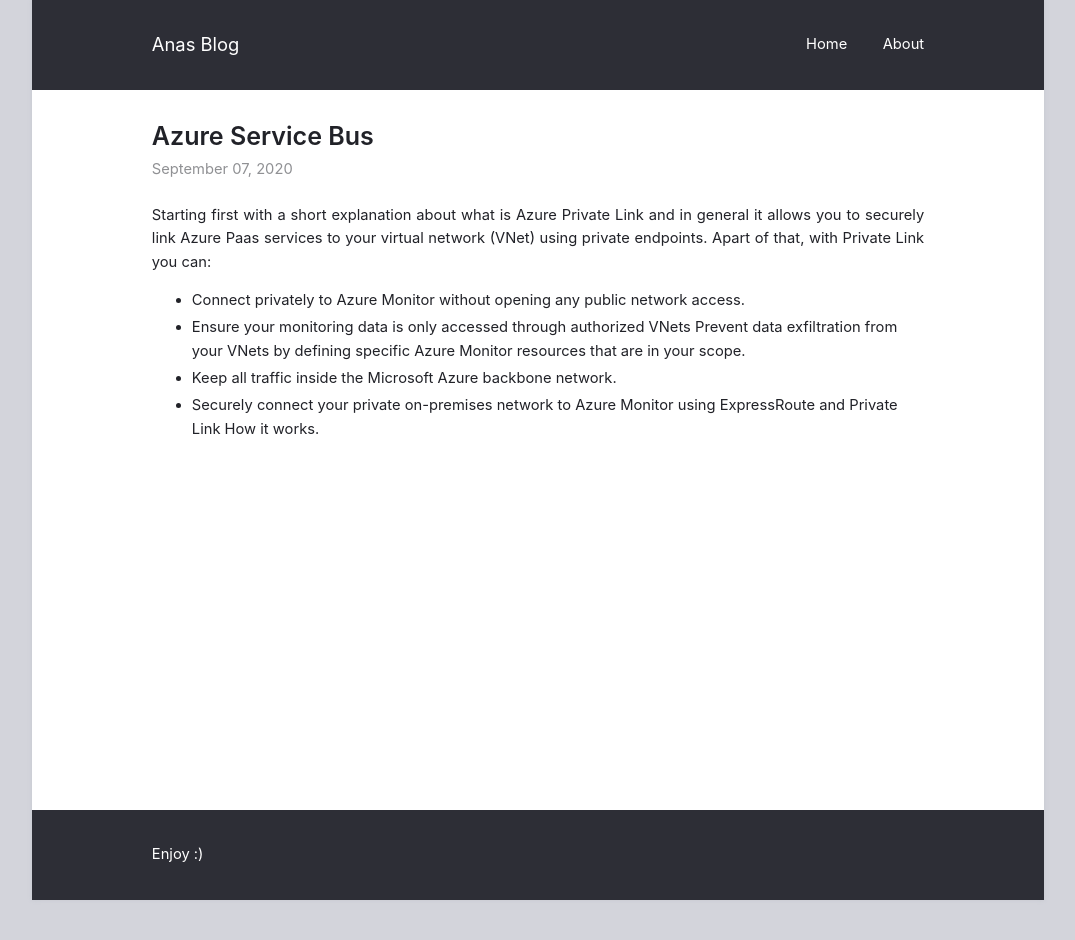
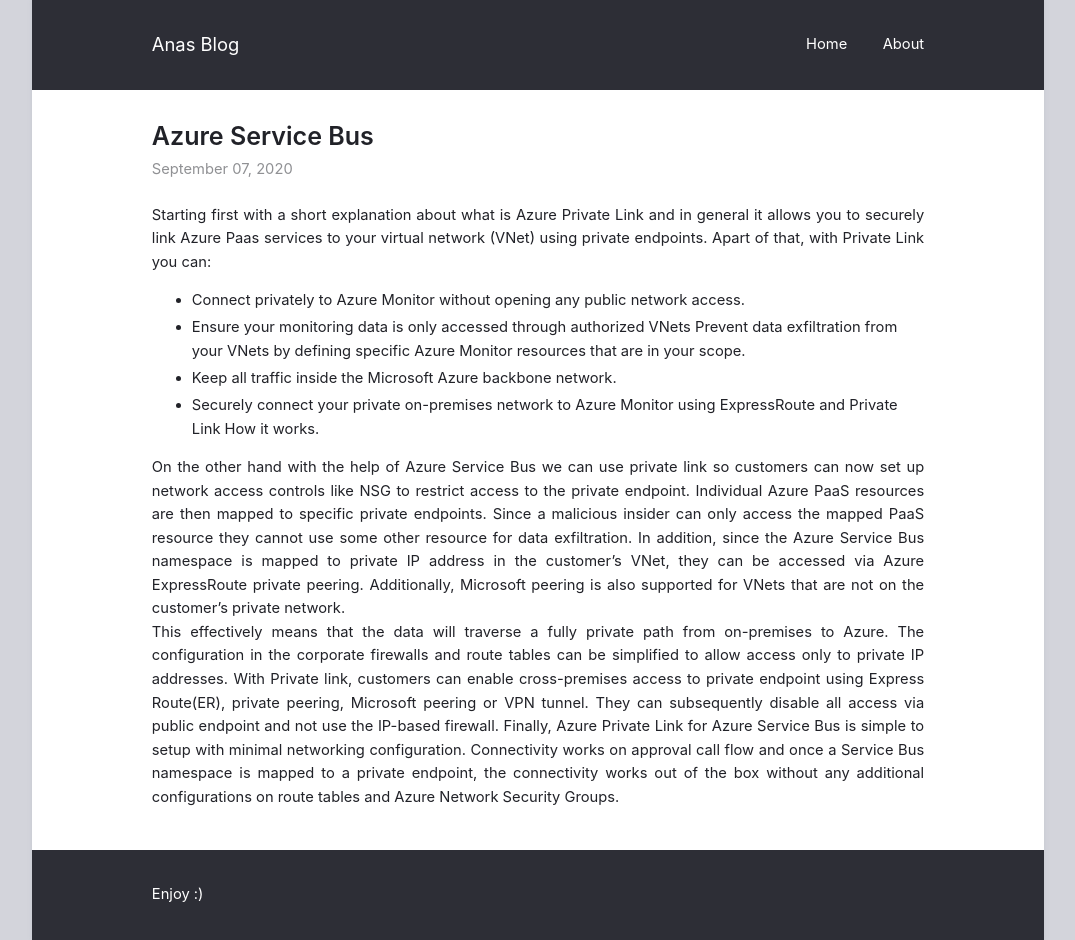
Before and after one commit to ItsAnass/ItsAnass.github.io, a Jekyll site: the page built from _posts/2020-09-07-Cloud-Network.md, in a window 1280 px wide. Shown: the whole page, without its empty margins (102-1177 px from the left). Built offline with Jekyll 4.4.1, drawn with Linux system fonts in a browser that asks for light colours; before the commit the page ends 900 px from its top, so only the background shows below that.

Commit message:
Update 2020-09-07-Cloud-Network.md

```diff
--- a/_posts/2020-09-07-Cloud-Network.md
+++ b/_posts/2020-09-07-Cloud-Network.md
@@ -8,3 +8,6 @@ Starting first with a short explanation about what is Azure Private Link and in
 * Ensure your monitoring data is only accessed through authorized VNets Prevent data exfiltration from your VNets by defining specific Azure Monitor resources that are in your scope.
 * Keep all traffic inside the Microsoft Azure backbone network.
 * Securely connect your private on-premises network to Azure Monitor using ExpressRoute and Private Link How it works.
+
+On the other hand with the help of Azure Service Bus we can use private link so customers can now set up network access controls like NSG to restrict access to the private endpoint. Individual Azure PaaS resources are then mapped to specific private endpoints. Since a malicious insider can only access the mapped PaaS resource they cannot use some other resource for data exfiltration. In addition, since the Azure Service Bus namespace is mapped to private IP address in the customer’s VNet, they can be accessed via Azure ExpressRoute private peering. Additionally, Microsoft peering is also supported for VNets that are not on the customer’s private network.
+This effectively means that the data will traverse a fully private path from on-premises to Azure. The configuration in the corporate firewalls and route tables can be simplified to allow access only to private IP addresses. With Private link, customers can enable cross-premises access to private endpoint using Express Route(ER), private peering, Microsoft peering or VPN tunnel. They can subsequently disable all access via public endpoint and not use the IP-based firewall. Finally, Azure Private Link for Azure Service Bus is simple to setup with minimal networking configuration. Connectivity works on approval call flow and once a Service Bus namespace is mapped to a private endpoint, the connectivity works out of the box without any additional configurations on route tables and Azure Network Security Groups.
```
